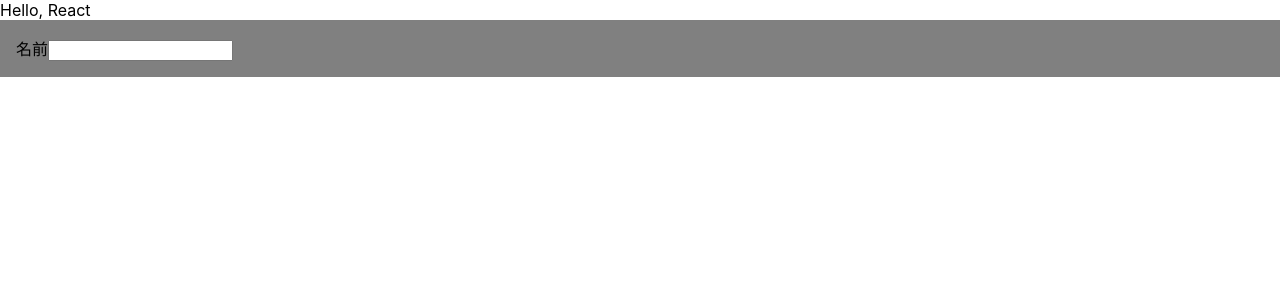
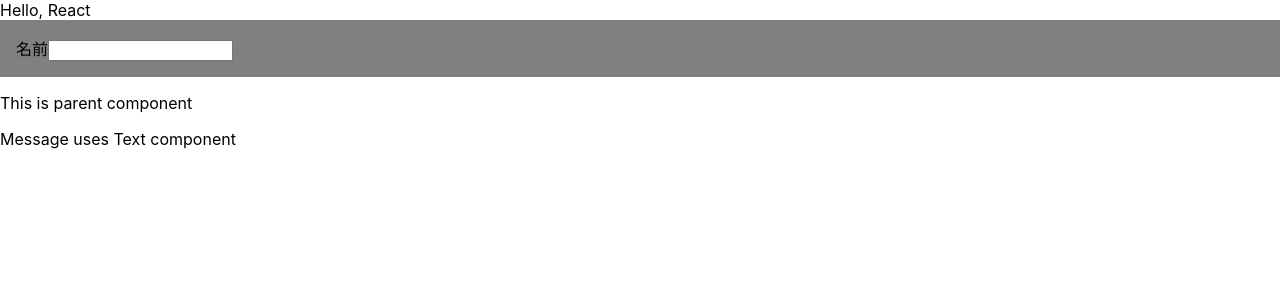
Before and after one commit to newstage75/react-sample, a React (Create React App) app: page / in a window 1280 px wide. Shown: the top 300 px of the page. Built offline with nearby package versions, Linux system fonts and the light colour scheme.

Commit message:
コンポーネントに外部からデータを与えるにはprops

```diff
--- /dev/null
+++ b/src/components/Message.tsx
@@ -0,0 +1,25 @@
+// 無名関数でコンポーネントを定義し、Textという変数を代入する。
+// textコンポーネントは親から'content'というデータを受け取る
+const Text = (props: {content: string}) => {
+    // propsからcontentという値を取り出す
+    const { content } = props
+    // propsで渡されたデータを表示する
+    return <p className="text">{content}</p>
+}
+
+// 同様に定義したコンポーネントをMessageという変数に代入する
+const Message = (props: {}) => {
+    const content1 = 'This is parent component'
+    const content2 = 'Message uses Text component'
+
+    return (
+        <div>
+            {/* contentというキーでコンポーネントにデータを渡す */}
+            <Text content={content1} />
+            <Text content={content2} />
+        </div>
+    )
+}
+
+
+export default Message
--- a/src/index.tsx
+++ b/src/index.tsx
@@ -6,6 +6,7 @@ import App from './App';
 import Hello from './components/Hello'
 import Name from './components/Name';
 import reportWebVitals from './reportWebVitals';
+import Message from './components/Message';
 
 const root = ReactDOM.createRoot(
   document.getElementById('root') as HTMLElement
@@ -15,6 +16,7 @@ root.render(
     {/* <App /> */}
     <Hello />
     <Name />
+    <Message />
   </React.StrictMode>
 );
 
```
